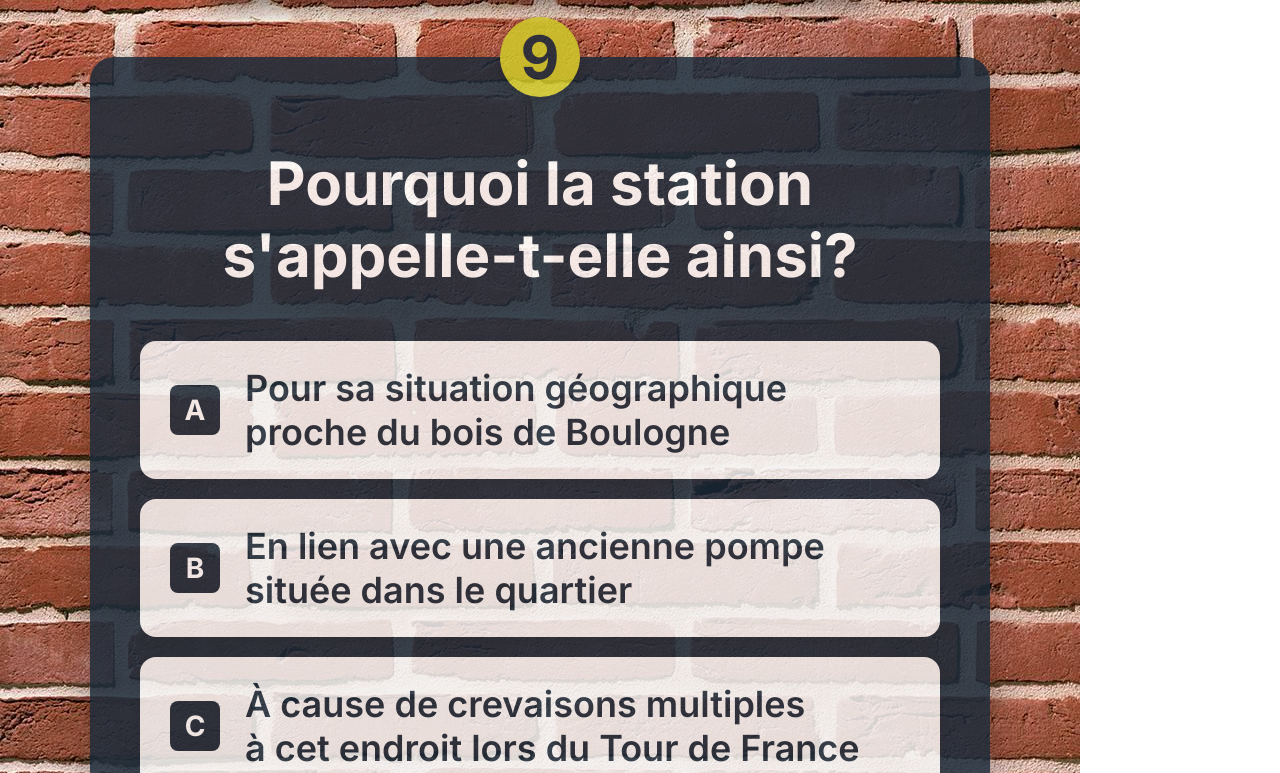
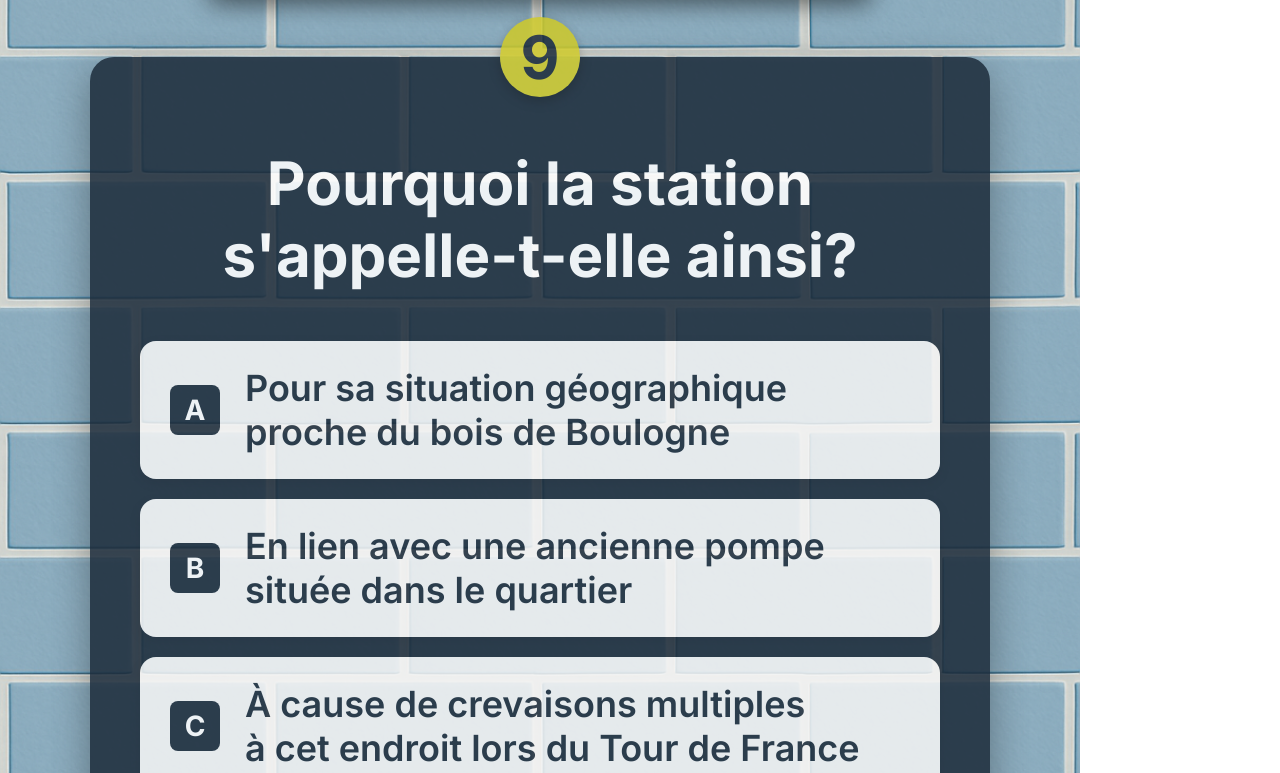
Before and after one commit to BretzelLudique/subway_quiz, a website: page index.html in a window 1280 px wide. Shown: the part 193-966 px from the top of the page. Drawn offline with Linux system fonts and the light colour scheme.

Commit message:
changements background

```diff
--- a/index.html
+++ b/index.html
@@ -20,7 +20,7 @@
                 left: 0;
                 right: 0;
                 bottom: 0;
-                background-image: url("./AST2163209-XL.jpg");
+                background-image: url("./fond2.PNG");
                 background-size: cover;
                 background-position: center;
                 background-repeat: no-repeat;
```
Also changed, not shown: fond2.png (added).
